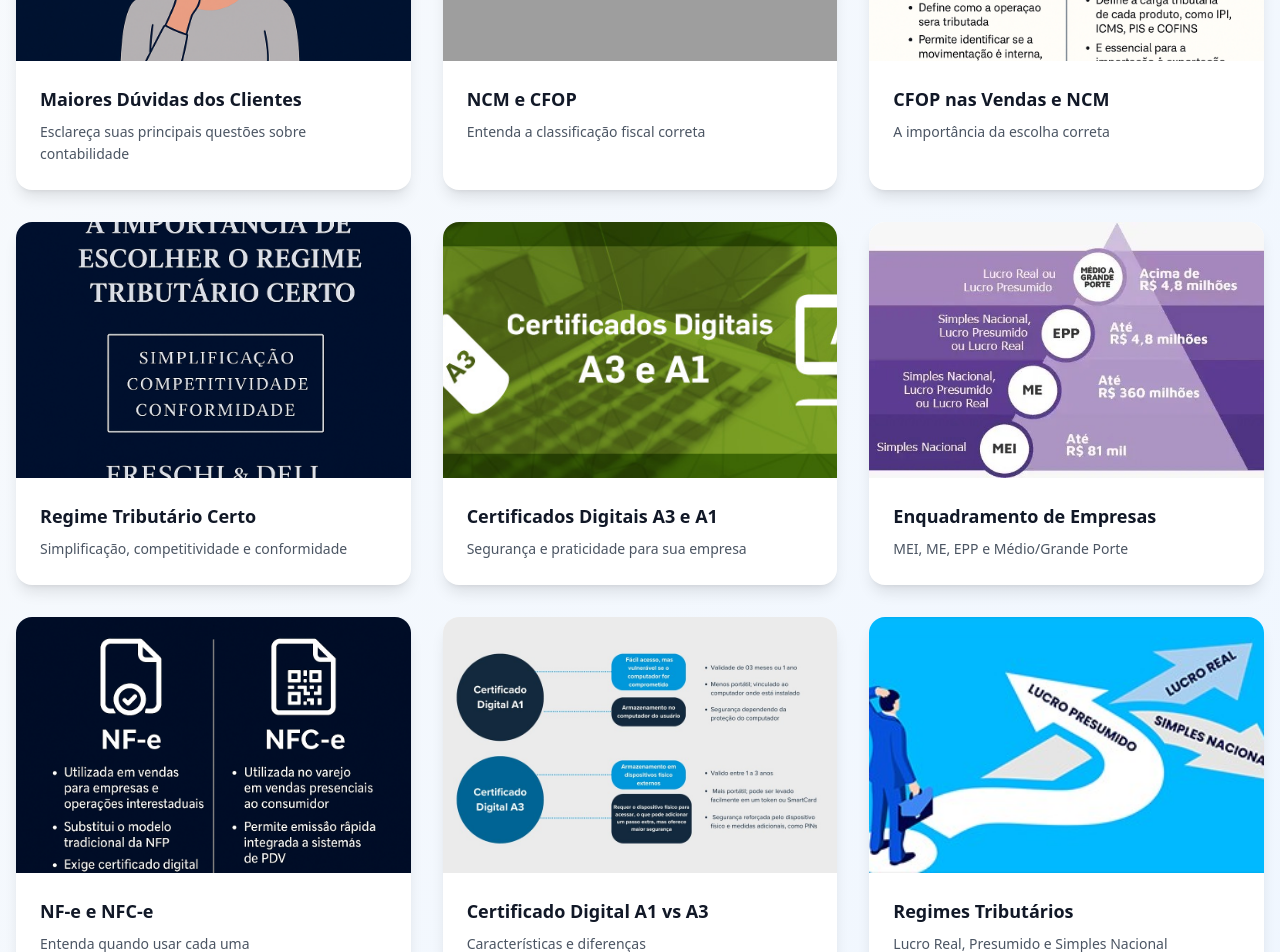
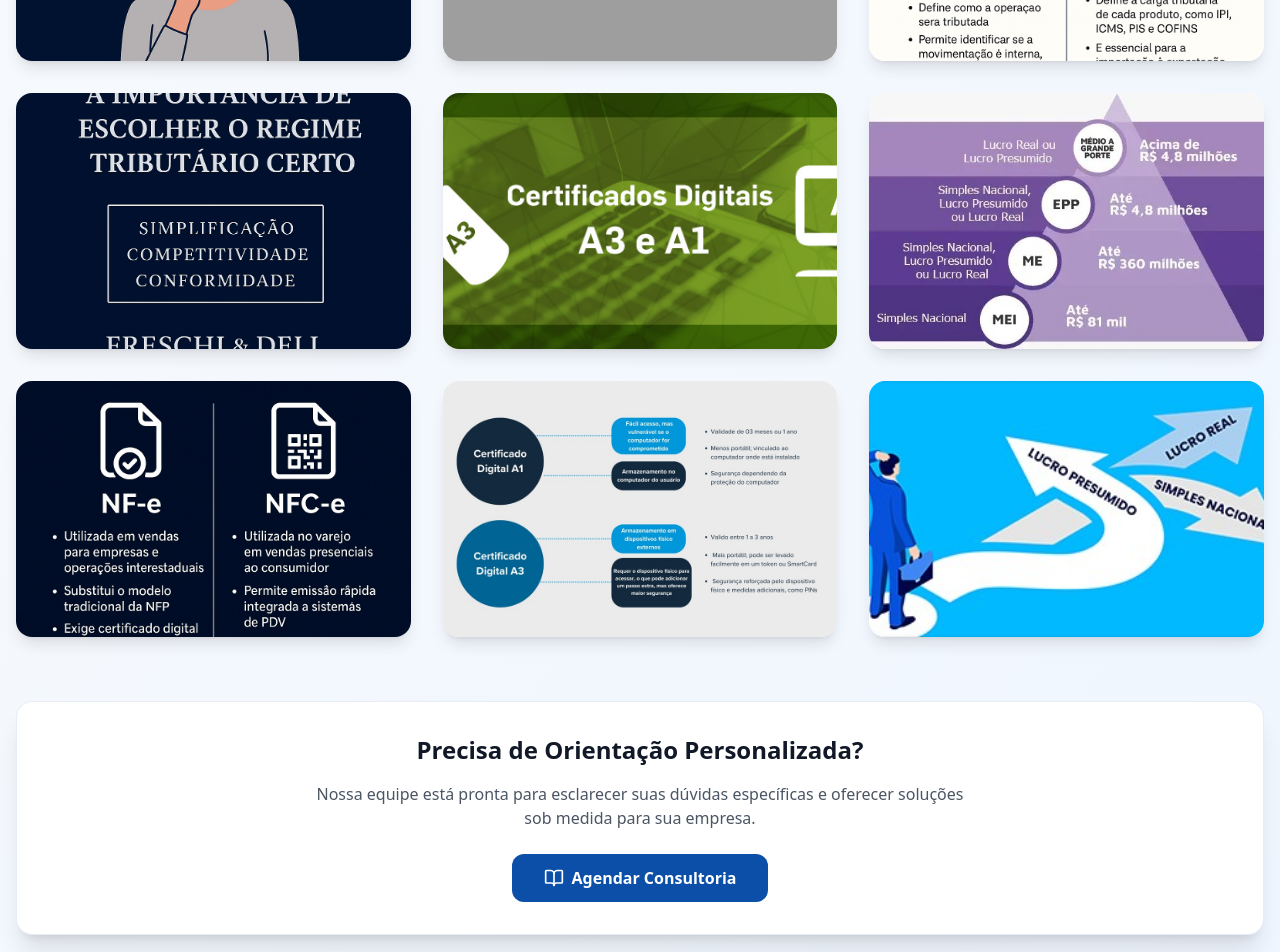
Before and after one commit to DevZipMateus/freschi-dell-showcase, a React (Vite) app: page / in a window 1280 px wide. Shown: the part 6420-7372 px from the top of the page. Built offline with nearby package versions, Linux system fonts and the light colour scheme; grey boxes are pictures that could not be loaded.

Commit message:
Remove titles from images
Remove titles from the images in the resources section, leaving only the images.

```diff
--- a/src/components/Resources.tsx
+++ b/src/components/Resources.tsx
@@ -1,62 +1,44 @@
 
 import React from 'react';
-import { BookOpen, FileText, Calculator } from 'lucide-react';
+import { BookOpen } from 'lucide-react';
 
 const Resources = () => {
   const resources = [
     {
       id: 1,
       image: '/lovable-uploads/dfedad68-9c2e-4530-8af8-247220175eea.png',
-      title: 'Maiores Dúvidas dos Clientes',
-      description: 'Esclareça suas principais questões sobre contabilidade'
     },
     {
       id: 2,
       image: '/lovable-uploads/624e861a-7f3d-47d8-a637-830dab17fa18.png',
-      title: 'NCM e CFOP',
-      description: 'Entenda a classificação fiscal correta'
     },
     {
       id: 3,
       image: '/lovable-uploads/16ae646d-6d2a-4600-b687-7155eb788358.png',
-      title: 'CFOP nas Vendas e NCM',
-      description: 'A importância da escolha correta'
     },
     {
       id: 4,
       image: '/lovable-uploads/4da0f481-59d4-40c8-a769-aab17a3cefb1.png',
-      title: 'Regime Tributário Certo',
-      description: 'Simplificação, competitividade e conformidade'
     },
     {
       id: 5,
       image: '/lovable-uploads/bac08049-d839-42b1-83d4-bc5eb15df87e.png',
-      title: 'Certificados Digitais A3 e A1',
-      description: 'Segurança e praticidade para sua empresa'
     },
     {
       id: 6,
       image: '/lovable-uploads/c1decb1e-6efd-4a2b-b6f3-afc493b34195.png',
-      title: 'Enquadramento de Empresas',
-      description: 'MEI, ME, EPP e Médio/Grande Porte'
     },
     {
       id: 7,
       image: '/lovable-uploads/5d8789e7-1894-4a1c-acee-59ebc878b8f5.png',
-      title: 'NF-e e NFC-e',
-      description: 'Entenda quando usar cada uma'
     },
     {
       id: 8,
       image: '/lovable-uploads/47fb14a5-ac3c-4696-8308-5feaabb75c43.png',
-      title: 'Certificado Digital A1 vs A3',
-      description: 'Características e diferenças'
     },
     {
       id: 9,
       image: '/lovable-uploads/ae3c7d33-3e59-44f1-8113-c75069265e9f.png',
-      title: 'Regimes Tributários',
-      description: 'Lucro Real, Presumido e Simples Nacional'
     }
   ];
 
@@ -93,37 +75,9 @@ const Resources = () => {
               <div className="relative h-64 overflow-hidden">
                 <img
                   src={resource.image}
-                  alt={resource.title}
+                  alt={`Recurso educativo ${resource.id}`}
                   className="w-full h-full object-cover group-hover:scale-110 transition-transform duration-500"
                 />
-                <div className="absolute inset-0 bg-gradient-to-t from-black/50 to-transparent opacity-0 group-hover:opacity-100 transition-opacity duration-300"></div>
-              </div>
-
-              {/* Content */}
-              <div className="p-6">
-                <h3 className="text-lg font-bold text-gray-900 mb-2 group-hover:text-primary transition-colors duration-300">
-                  {resource.title}
-                </h3>
-                <p className="text-gray-600 text-sm leading-relaxed">
-                  {resource.description}
-                </p>
-
-                {/* Hover overlay with action */}
-                <div className="absolute inset-0 bg-primary/95 opacity-0 group-hover:opacity-100 transition-opacity duration-300 flex items-center justify-center">
-                  <div className="text-center text-white p-6">
-                    <FileText className="w-12 h-12 mx-auto mb-4" />
-                    <h4 className="text-lg font-bold mb-2">{resource.title}</h4>
-                    <p className="text-sm mb-4 text-white/90">{resource.description}</p>
-                    <button className="bg-white/20 backdrop-blur-sm border border-white/30 text-white px-4 py-2 rounded-lg hover:bg-white/30 transition-colors duration-200 text-sm font-medium">
-                      Saiba Mais
-                    </button>
-                  </div>
-                </div>
-              </div>
-
-              {/* Corner accent */}
-              <div className="absolute top-4 right-4 w-8 h-8 bg-primary/20 rounded-full flex items-center justify-center opacity-0 group-hover:opacity-100 transition-opacity duration-300">
-                <Calculator className="w-4 h-4 text-primary" />
               </div>
             </div>
           ))}
```
